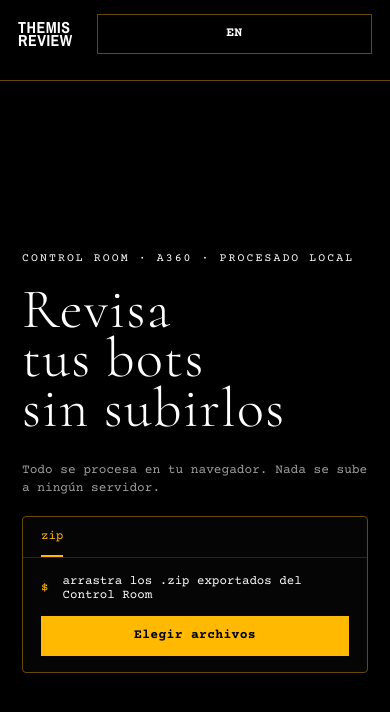
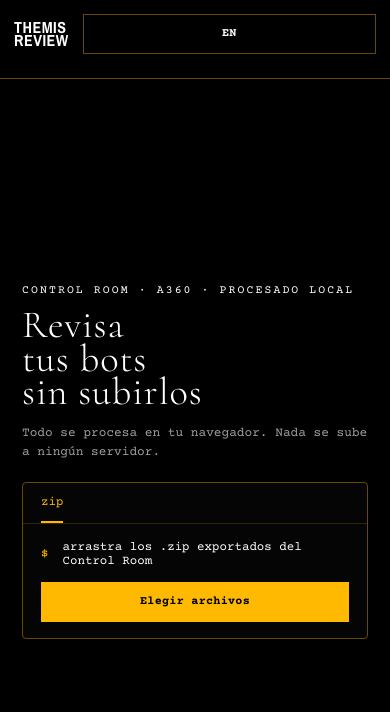
Before and after one commit to Jamir-boop/themis-review, a React (Vite) app: page / in a window 390 px wide. Shown: the top 712 px of the page. Built offline with nearby package versions, Linux system fonts and the light colour scheme.

Commit message:
fix: scale layout on short and small-wide viewports

```diff
--- a/src/ui/report/Report.tsx
+++ b/src/ui/report/Report.tsx
@@ -22,7 +22,8 @@ export default function Report({ analysis }: { analysis: ProjectAnalysis }) {
       </p>
 
       <h2>{t('report.summary')}</h2>
-      <table className="report-table">
+      <div className="table-scroll">
+        <table className="report-table">
         <thead>
           <tr>
             <th>{t('report.taskbot')}</th>
@@ -53,8 +54,9 @@ export default function Report({ analysis }: { analysis: ProjectAnalysis }) {
               </tr>
             )
           })}
-        </tbody>
-      </table>
+          </tbody>
+        </table>
+      </div>
 
       {analysis.taskbots.map((b) => {
         const fs = analysis.findings
--- a/src/ui/styles.css
+++ b/src/ui/styles.css
@@ -211,17 +211,19 @@ button, input, select, textarea { font: inherit; }
 .grade-F { color: #fc8181; }
 
 /* ---------- hero + terminal drop module ---------- */
+/* Every vertical size below is driven by min(vw, vh) so wide-but-short viewports
+   (and zoomed-in windows) shrink the type instead of pushing it off screen. */
 .hero {
   flex: 1;
   display: flex;
   flex-direction: column;
   justify-content: center;
   gap: 0;
-  padding: clamp(48px, 8vw, 120px) clamp(22px, 4.4vw, 72px);
+  padding: clamp(20px, min(8vw, 9vh), 120px) clamp(22px, 4.4vw, 72px);
   overflow: auto;
 }
 .kicker {
-  margin: 0 0 clamp(20px, 2.3vw, 38px);
+  margin: 0 0 clamp(12px, min(2.3vw, 3.5vh), 38px);
   font-family: var(--font-mono);
   font-size: clamp(0.72rem, 0.82vw, 0.95rem);
   letter-spacing: 0.18em;
@@ -231,7 +233,7 @@ button, input, select, textarea { font: inherit; }
   margin: 0;
   max-width: 13ch;
   font-family: var(--font-display);
-  font-size: clamp(3.5rem, 8.25vw, 8.25rem);
+  font-size: clamp(2.4rem, min(8.25vw, 16vh), 8.25rem);
   font-variation-settings: 'wght' 320;
   font-weight: 320;
   line-height: 0.88;
@@ -239,7 +241,7 @@ button, input, select, textarea { font: inherit; }
 }
 .display > span { display: block; }
 .hero-hint {
-  margin: clamp(28px, 3vw, 48px) 0 0;
+  margin: clamp(14px, min(3vw, 4vh), 48px) 0 0;
   max-width: 46ch;
   color: var(--text-muted);
   font-family: var(--font-mono);
@@ -249,7 +251,7 @@ button, input, select, textarea { font: inherit; }
 
 .dropzone {
   width: min(100%, 880px);
-  margin-top: 18px;
+  margin-top: clamp(12px, 2.5vh, 24px);
   overflow: hidden;
   border: 1px solid var(--border-strong);
   border-radius: var(--radius-small);
@@ -486,15 +488,17 @@ button, input, select, textarea { font: inherit; }
   width: 100%;
   max-width: 1100px;
   margin: 0 auto;
-  padding: clamp(32px, 5vw, 72px) clamp(22px, 4.4vw, 72px);
-  overflow: auto;
+  padding: clamp(24px, min(5vw, 6vh), 72px) clamp(22px, 4.4vw, 72px);
+  min-width: 0;
+  overflow-y: auto;
+  overflow-x: hidden;
 }
 .report-head { display: flex; align-items: flex-end; justify-content: space-between; gap: 24px; }
 .report-head h1 {
   margin: 0;
   max-width: 14ch;
   font-family: var(--font-display);
-  font-size: clamp(2.5rem, 5.5vw, 5rem);
+  font-size: clamp(2rem, min(5.5vw, 11vh), 5rem);
   font-weight: 320;
   line-height: 0.9;
   letter-spacing: 0.02em;
@@ -513,11 +517,13 @@ button, input, select, textarea { font: inherit; }
 .report h2 {
   margin: 0 0 14px;
   font-family: var(--font-display);
-  font-size: clamp(1.8rem, 3vw, 2.8rem);
+  font-size: clamp(1.5rem, min(3vw, 6vh), 2.8rem);
   font-weight: 330;
   line-height: 0.95;
 }
-.report-table { width: 100%; border-collapse: collapse; margin-bottom: 36px; font-family: var(--font-mono); font-size: 12px; }
+/* Wide table scrolls inside its own box so the page never scrolls sideways. */
+.table-scroll { overflow-x: auto; margin-bottom: 36px; }
+.report-table { width: 100%; min-width: 620px; border-collapse: collapse; font-family: var(--font-mono); font-size: 12px; }
 .report-table th, .report-table td { padding: 8px 12px; border-bottom: 1px solid var(--border); text-align: left; }
 .report-table th { color: var(--text-muted); font-weight: 400; letter-spacing: 0.12em; text-transform: uppercase; }
 .report-table tbody tr:hover { background: var(--accent); color: var(--text-on-accent); }
@@ -551,12 +557,44 @@ button, input, select, textarea { font: inherit; }
   text-transform: uppercase;
 }
 
-@media (max-width: 960px) {
-  .header { grid-template-columns: auto 1fr; row-gap: 12px; }
+/* Short viewports (small wide/square windows, or a zoomed-in browser):
+   give vertical space back to the content instead of the chrome. */
+@media (max-height: 620px) {
+  .header { padding: 8px clamp(14px, 2.4vw, 34px); }
+  .brand { font-size: 0.95rem; }
+  .tab { padding: 6px 0; font-size: 0.82rem; }
+  .btn { min-height: 34px; padding: 8px 14px; font-size: 0.76rem; }
+  .score-badge { font-size: 0.66rem; }
+  .score-badge-label, .score-badge-value { padding: 6px 10px; }
+  .drawer-head { padding: 12px 16px; }
+  .drawer-title { font-size: 1.4rem; }
+  .drawer-stats { padding: 8px 16px; }
+  .tabs.small { padding-top: 8px; }
+  .tabs.small .tab { padding-bottom: 8px; }
+  .report-score { padding: 10px 16px; }
+  .report-score-num { font-size: 2.4rem; }
+}
+@media (max-height: 480px) {
+  .score-badge-label { display: none; }
+  .hero-hint { display: none; }
+}
+
+/* Drop the widest chrome first so the header stays one row on small wide screens. */
+@media (max-width: 1180px) {
+  .score-badge-label { display: none; }
+  .header { gap: 14px; }
+}
+@media (max-width: 900px) {
+  .header { padding-inline: 14px; }
+  .btn { padding: 8px 12px; font-size: 0.74rem; }
+  .tabs { gap: 14px; }
+}
+/* Only stack the header when one row genuinely cannot fit. */
+@media (max-width: 700px) {
+  .header { grid-template-columns: auto 1fr; row-gap: 10px; }
   .brand { grid-column: 1; grid-row: 1; align-items: flex-start; }
   .header-right { grid-column: 2; grid-row: 1; }
   .header-left { grid-column: 1 / -1; grid-row: 2; }
-  .score-badge-label { display: none; }
 }
 @media (max-width: 600px) {
   .btn { width: 100%; }
@@ -589,6 +627,8 @@ button, input, select, textarea { font: inherit; }
   .no-print { display: none !important; }
   .app { height: auto; }
   .report { max-width: none; padding: 0; overflow: visible; }
+  .table-scroll { overflow: visible; }
+  .report-table { min-width: 0; }
   .report-score { border-color: var(--accent); }
   .report-bot { break-inside: avoid-page; }
   .report-finding { break-inside: avoid; background: #fff; }
```
